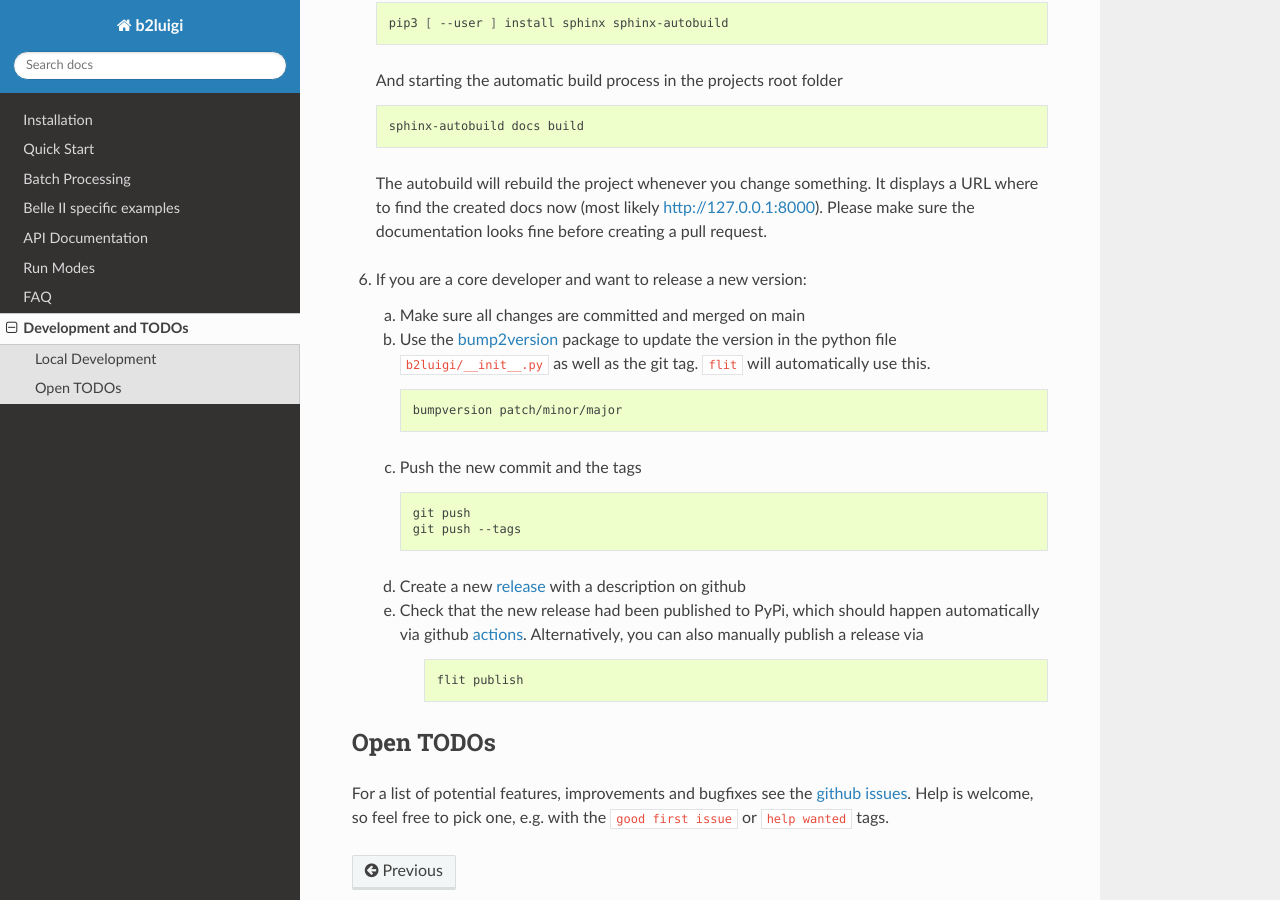
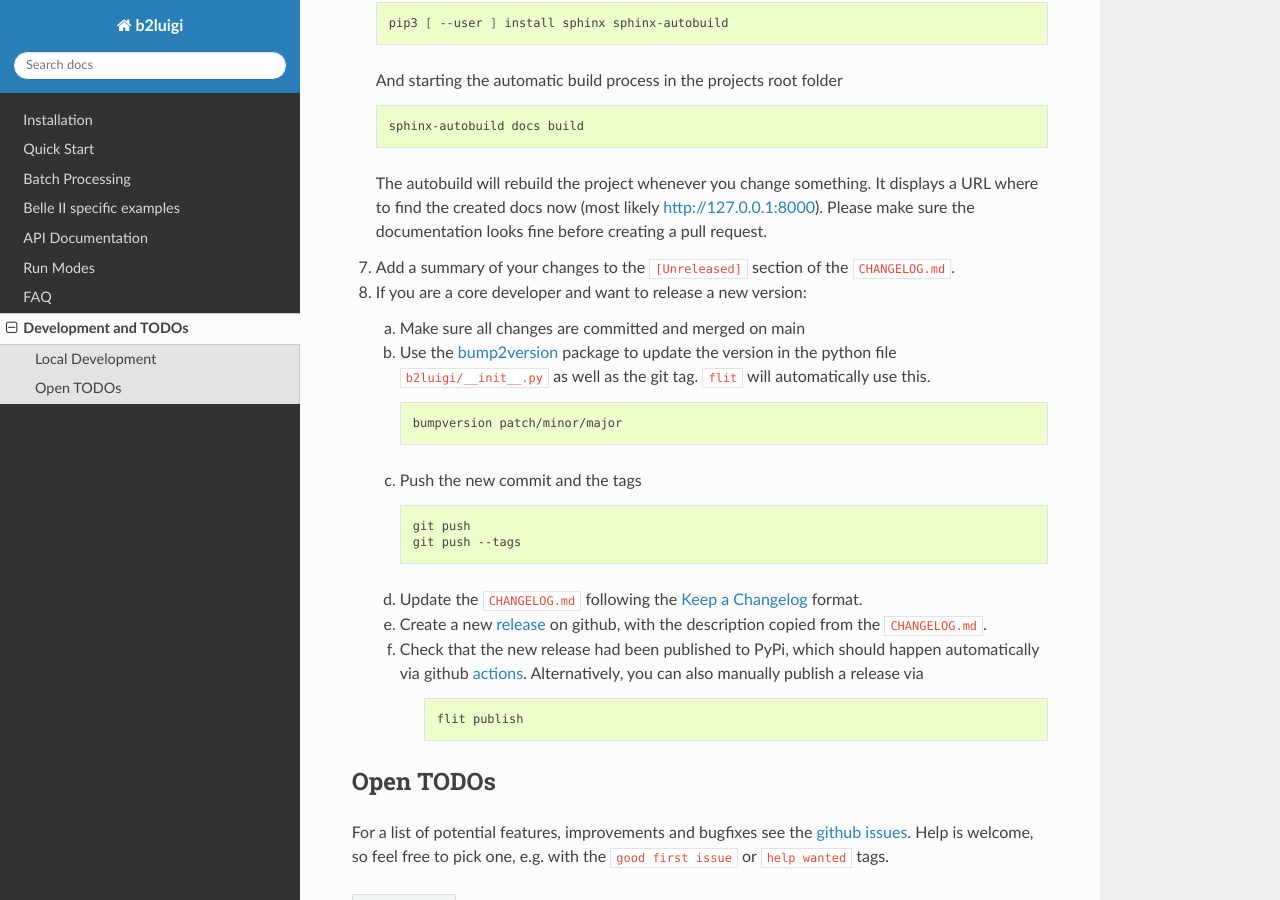
Before and after one commit to nils-braun/b2luigi, a Sphinx documentation site: the page built from docs/advanced/development.rst, in a window 1280 px wide and 900 px high, scrolled down 1208 px. Built offline with Sphinx 7.4.7 and the Read the Docs theme 2.0.0, drawn with Linux system fonts in a browser that asks for light colours.

Commit message:
Update developer guide on updating changelog

```diff
--- a/docs/advanced/development.rst
+++ b/docs/advanced/development.rst
@@ -77,7 +77,9 @@ You want to help developing ``b2luigi``? Great! Here are some first steps to hel
     the created docs now (most likely http://127.0.0.1:8000).
     Please make sure the documentation looks fine before creating a pull request.
 
-6.  If you are a core developer and want to release a new version:
+7.  Add a summary of your changes to the ``[Unreleased]`` section of the ``CHANGELOG.md``.
+
+8.  If you are a core developer and want to release a new version:
 
     a.  Make sure all changes are committed and merged on main
     b.  Use the `bump2version`_ package to update the version in the python file ``b2luigi/__init__.py`` as well
@@ -94,9 +96,11 @@ You want to help developing ``b2luigi``? Great! Here are some first steps to hel
             git push
             git push --tags
 
-    d.  Create a new `release`_ with a description on github
+    d.  Update the ``CHANGELOG.md`` following the `Keep a Changelog`_ format.
 
-    e. Check that the new release had been published to PyPi, which should happen automatically via
+    e.  Create a new `release`_ on github, with the description copied from the ``CHANGELOG.md``.
+
+    f. Check that the new release had been published to PyPi, which should happen automatically via
        github `actions`_. Alternatively, you can also manually publish a release via
 
         .. code-block:: bash
@@ -120,3 +124,4 @@ welcome, so feel free to pick one, e.g. with the ``good first issue`` or ``help
 .. _bump2version: https://github.com/c4urself/bump2version
 .. _release: https://github.com/nils-braun/b2luigi/releases
 .. _actions: https://github.com/nils-braun/b2luigi/actions
+.. _Keep a Changelog: https://keepachangelog.com/en/1.0.0/
```
Also changed, not shown: CHANGELOG.md (+2 -0 lines).
